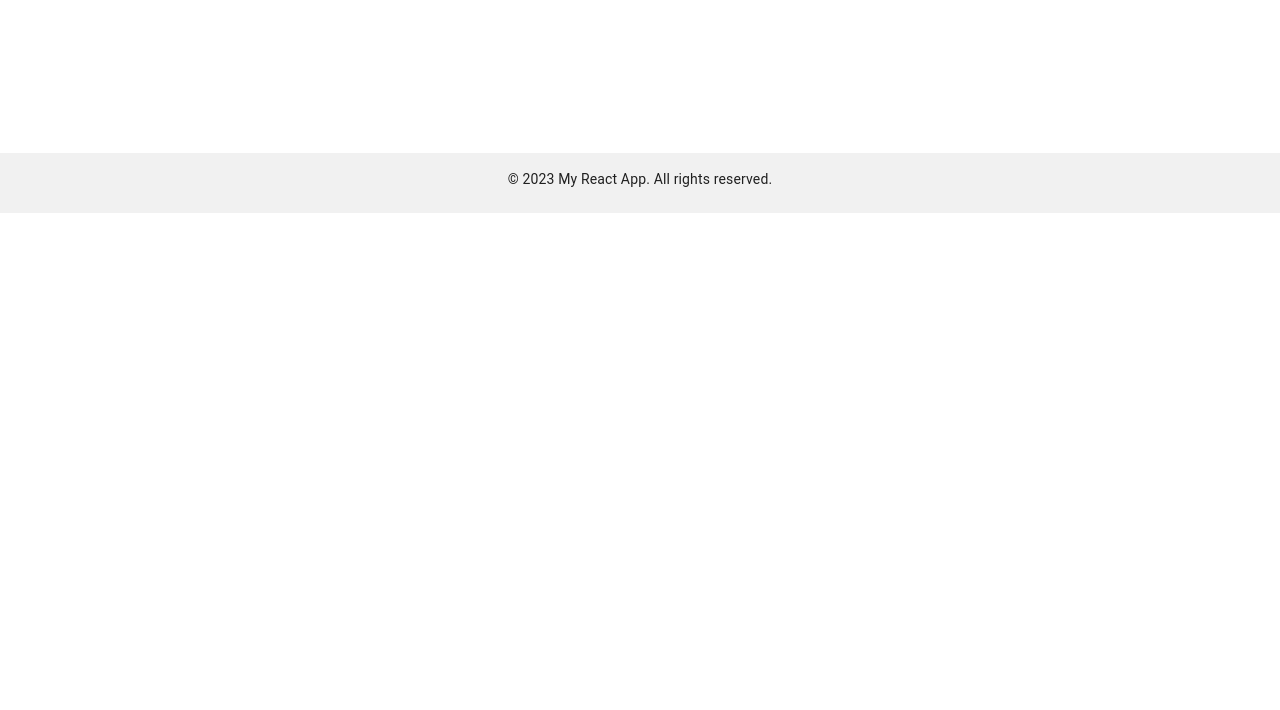
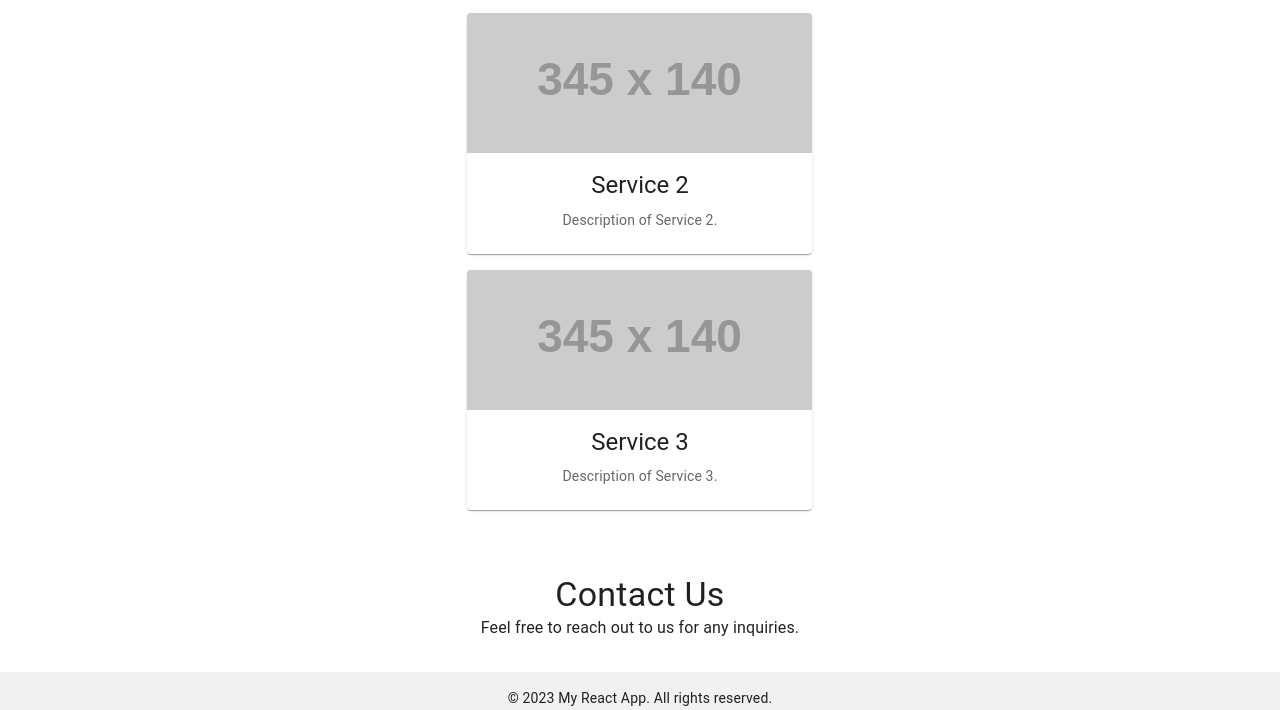
Before and after one commit to Hailagaz/react-test-reminder, a React app in the folder my-react-app/: page / in a window 1280 px wide. Shown: the part 711-1421 px from the top of the page. Before the commit the page ends 924 px from the top, so only its background shows below. Built offline with nearby package versions, Linux system fonts and the light colour scheme; placeholder pictures from the web are drawn by us.

Commit message:
divide date and services component

```diff
--- /dev/null
+++ b/my-react-app/src/components/CardItem.js
@@ -0,0 +1,25 @@
+import React from 'react';
+import { Card, CardMedia, CardContent, Typography } from '@mui/material';
+
+const CardItem = ({ title, description, image }) => {
+	return (
+		<Card sx={{ maxWidth: 345, margin: 'auto', mt: 2 }}>
+			<CardMedia
+				component="img"
+				height="140"
+				image={image}
+				alt={title}
+			/>
+			<CardContent>
+				<Typography gutterBottom variant="h5" component="div">
+					{title}
+				</Typography>
+				<Typography variant="body2" color="text.secondary">
+					{description}
+				</Typography>
+			</CardContent>
+		</Card>
+	);
+};
+
+export default CardItem;
--- a/my-react-app/src/components/MainSection.js
+++ b/my-react-app/src/components/MainSection.js
@@ -1,22 +1,33 @@
-import React from 'react';
+import React, { useEffect, useState } from 'react';
 import { Container, Box, Typography } from '@mui/material';
+import CardItem from './CardItem';
+import servicesData from '../data/services.json';
 
 const MainSection = () => {
+	const [services, setServices] = useState([]);
+
+	useEffect(() => {
+		setServices(servicesData);
+	}, []);
+
 	return (
 		<Container sx={{ display: 'flex', flexDirection: 'column', alignItems: 'center', justifyContent: 'center', minHeight: '100vh' }}>
-			<Box id="home" sx={{ padding: 4, textAlign: 'center' }}>
+			<Box id="home" sx={{ padding: 4, textAlign: 'center', animation: 'fadeIn 2s' }}>
 				<Typography variant="h2">Welcome to My React App</Typography>
 				<Typography>This is a simple application to help you remember React.js concepts.</Typography>
 			</Box>
-			<Box id="about" sx={{ padding: 4, textAlign: 'center' }}>
+			<Box id="about" sx={{ padding: 4, textAlign: 'center', animation: 'fadeIn 2s' }}>
 				<Typography variant="h4">About Us</Typography>
 				<Typography>We are a team of developers passionate about React.js.</Typography>
 			</Box>
-			<Box id="services" sx={{ padding: 4, textAlign: 'center' }}>
+			<Box id="services" sx={{ padding: 4, textAlign: 'center', animation: 'fadeIn 2s' }}>
 				<Typography variant="h4">Our Services</Typography>
 				<Typography>We offer a wide range of services to help you build your React applications.</Typography>
+				{services.map((service, index) => (
+					<CardItem key={index} title={service.title} description={service.description} image={service.image} />
+				))}
 			</Box>
-			<Box id="contact" sx={{ padding: 4, textAlign: 'center' }}>
+			<Box id="contact" sx={{ padding: 4, textAlign: 'center', animation: 'fadeIn 2s' }}>
 				<Typography variant="h4">Contact Us</Typography>
 				<Typography>Feel free to reach out to us for any inquiries.</Typography>
 			</Box>
--- /dev/null
+++ b/my-react-app/src/data/services.json
@@ -0,0 +1,17 @@
+[
+	{
+		"title": "Service 1",
+		"description": "Description of Service 1.",
+		"image": "https://via.placeholder.com/345x140"
+	},
+	{
+		"title": "Service 2",
+		"description": "Description of Service 2.",
+		"image": "https://via.placeholder.com/345x140"
+	},
+	{
+		"title": "Service 3",
+		"description": "Description of Service 3.",
+		"image": "https://via.placeholder.com/345x140"
+	}
+]
--- a/my-react-app/src/styles/App.css
+++ b/my-react-app/src/styles/App.css
@@ -34,3 +34,13 @@ h1 {
 .button:hover {
     background-color: #0056b3;
 }
+
+@keyframes fadeIn {
+	from {
+		opacity: 0;
+	}
+
+	to {
+		opacity: 1;
+	}
+}
```
